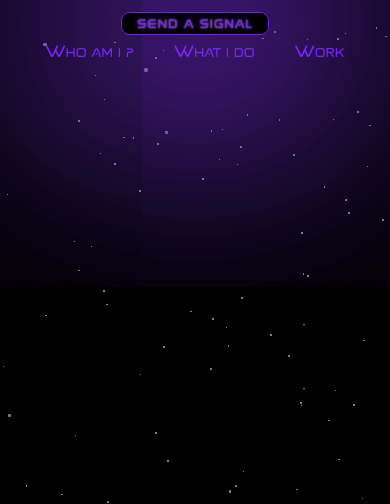
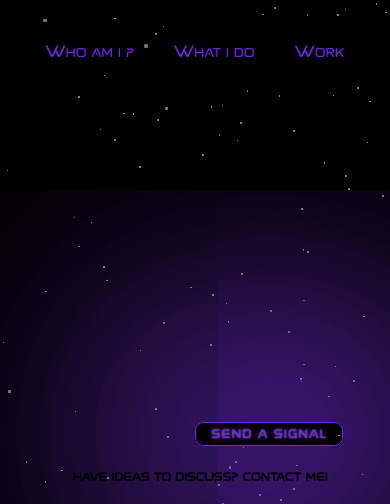
Before and after one commit to Sajadavoudi/Sajadavoudi.github.io, a website: page index.html in a window 390 px wide. Shown: the top 504 px of the page. Drawn offline with Linux system fonts and the light colour scheme.

Commit message:
Update style.css

```diff
--- a/style.css
+++ b/style.css
@@ -302,31 +302,36 @@ body {
 /*---------------------------------------------------------*/
 /*888888888888888888888888888888888888888888888888888888888*/
 /* SMALL DEVICE */
+/* SMAL DEVICE */
+
 @media screen and (max-width: 767px) {
+  /*------------------------CONTACT--------------- -----------------*/
   .button {
     font-family: "space";
     font-size: 0.95em;
     letter-spacing: 1px;
-    position: relative; /* Change from fixed to relative */
-    margin: 0 auto; /* This will center the button */
+    left: 50%;
     top: 50%;
     box-shadow: 0 0 18em 5em var(--clr-red), 0 0 19em 0.5em var(--clr-white);
     color: var(--clr-red);
     border: var(--clr-red) 1px solid;
     padding: 0.25em 1em;
     border-radius: 0.55em;
+
     text-shadow: 0 0 0.125em rgba(255, 255, 255, 0.55), 0 0 0.5em currentColor;
+
+    /*shadow dar halati ke do rang nabashe : box-shadow: 0 0 4em 6em var(--clr-neon), 0 0 1em 0.2em var(--clr-white);*/
+    /*transform: perspective(-1em) rotateX(400deg) scale(100.9, 110.8);*/
   }
 
   .button::before {
     background: transparent;
   }
-
   .button::after {
     box-shadow: 0 0 4em 0.6em var(--clr-red), 0 0 1em 0.2em var(--clr-white);
     background: var(--clr-red);
   }
-}
+
 
 
 
```
